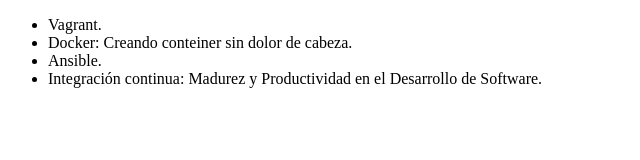
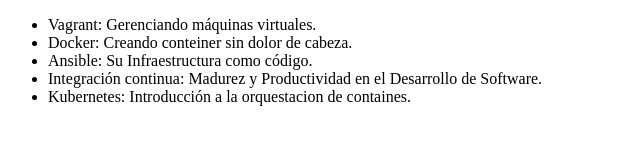
Before and after one commit to gwernly/aluragit, a plain HTML site: page index.html in a window 1280 px wide. Shown: the whole page, without its empty margins (0-640 px from the left). Drawn offline with Linux system fonts and the light colour scheme.

Commit message:
Modificando el nombre del curso de Ansible

```diff
--- a/index.html
+++ b/index.html
@@ -1,15 +1,19 @@
 <!DOCTYPE html>
-<html lang = "en">
+<html lang="en">
+
 <head>
-     <meta charset = "UTF-8">
+     <meta charset="UTF-8">
      <title>Lista de Cursos de DevOps de Alura</title>
 </head>
+
 <body>
      <ul>
-         <li> Vagrant.</li>
-         <li> Docker: Creando conteiner sin dolor de cabeza.</li>
-         <li> Ansible.</li>
-         <li> Integración continua: Madurez y Productividad en el Desarrollo de Software.</li>
+          <li> Vagrant: Gerenciando máquinas virtuales.</li>
+          <li> Docker: Creando conteiner sin dolor de cabeza.</li>
+          <li> Ansible: Su Infraestructura como código.</li>
+          <li> Integración continua: Madurez y Productividad en el Desarrollo de Software.</li>
+          <li> Kubernetes: Introducción a la orquestacion de containes.</li>
      </ul>
 </body>
+
 </html>
```
